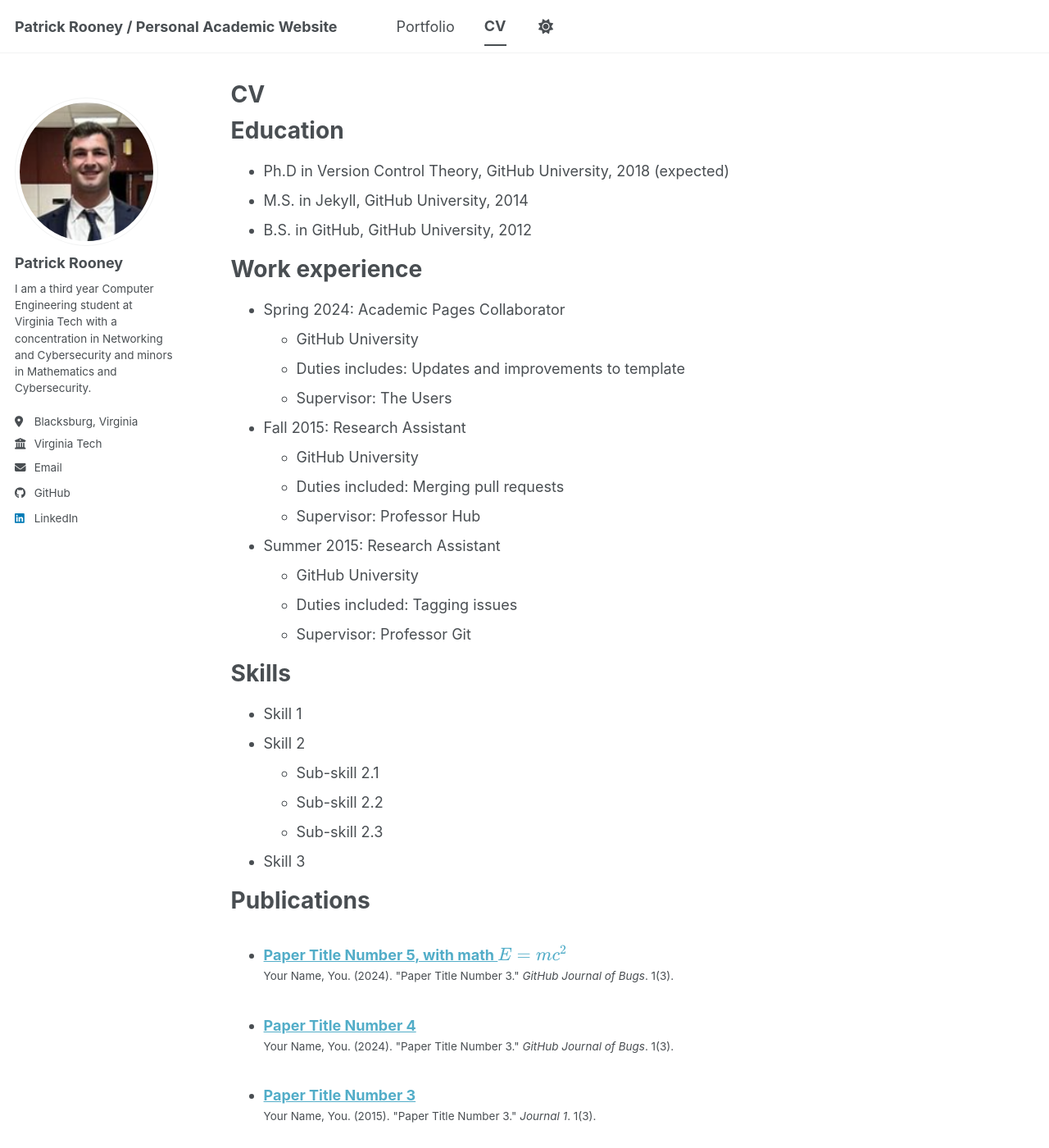
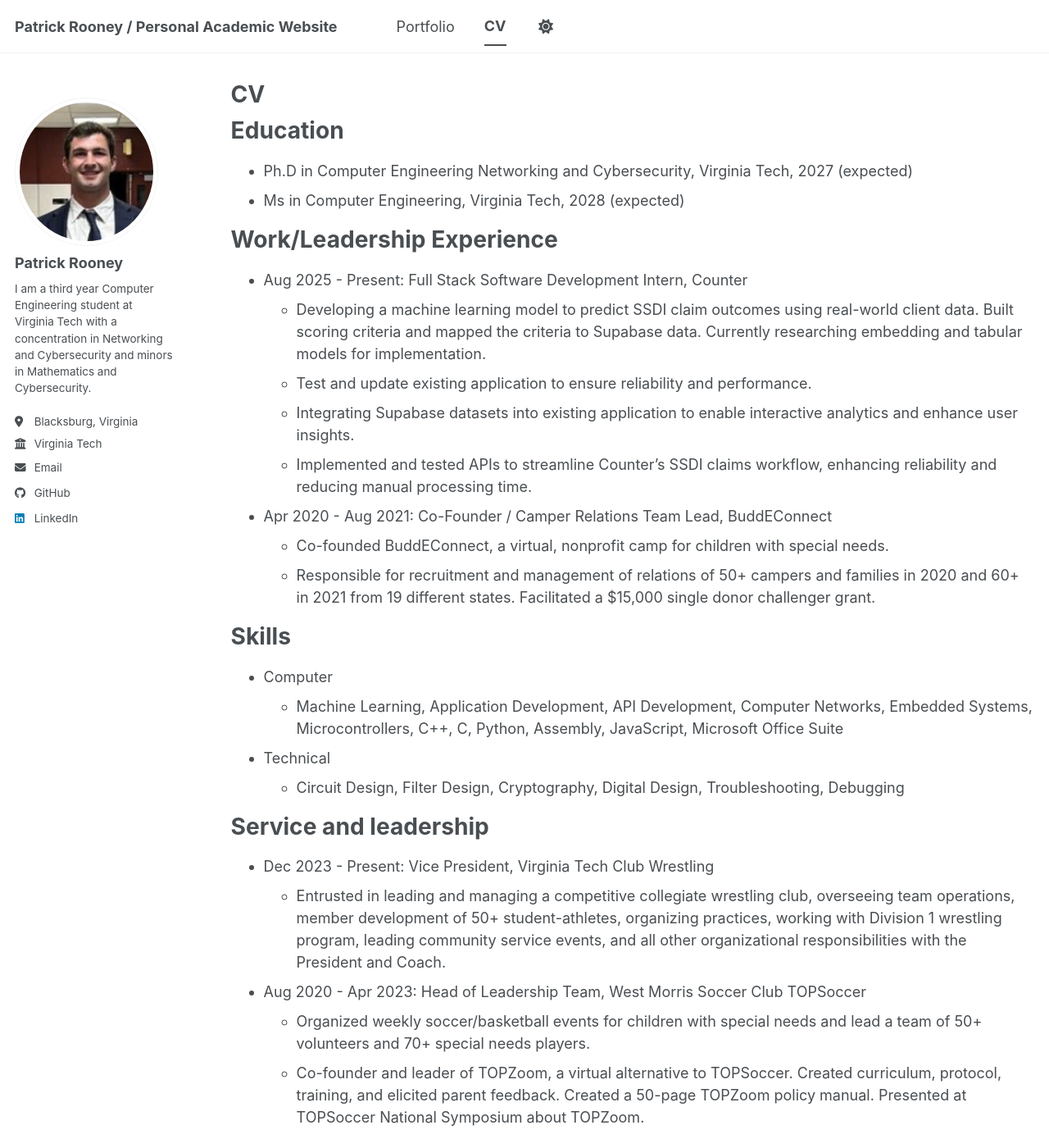
Before and after one commit to patrickrooney25/patrickrooney25.github.io, a Jekyll site: the page built from _pages/cv.md, in a window 1280 px wide and 1400 px high. Shown: the whole window at 82% size. Built offline with Jekyll 4.4.1, drawn with Linux system fonts in a browser that asks for light colours; a script bundle is joined from its source files by our own code; library files that are not in the unit come from our copies; some of the changed text lies outside the part shown.

Commit message:
Inserted all resume information

```diff
--- a/_pages/cv.md
+++ b/_pages/cv.md
@@ -11,54 +11,40 @@ redirect_from:
 
 Education
 ======
-* Ph.D in Version Control Theory, GitHub University, 2018 (expected)
-* M.S. in Jekyll, GitHub University, 2014
-* B.S. in GitHub, GitHub University, 2012
+* Ph.D in Computer Engineering Networking and Cybersecurity, Virginia Tech, 2027 (expected)
+* Ms in Computer Engineering, Virginia Tech, 2028 (expected)
 
-Work experience
+Work/Leadership Experience
 ======
-* Spring 2024: Academic Pages Collaborator
-  * GitHub University
-  * Duties includes: Updates and improvements to template
-  * Supervisor: The Users
+* Aug 2025 - Present: Full Stack Software Development Intern, Counter
+  * Developing a machine learning model to predict SSDI claim outcomes using real-world client data. Built scoring criteria and
+  mapped the criteria to Supabase data. Currently researching embedding and tabular models for implementation.
+  * Test and update existing application to ensure reliability and performance.
+  * Integrating Supabase datasets into existing application to enable interactive analytics and enhance user insights.
+  * Implemented and tested APIs to streamline Counter's SSDI claims workflow, enhancing reliability and reducing manual
+  processing time.
 
-* Fall 2015: Research Assistant
-  * GitHub University
-  * Duties included: Merging pull requests
-  * Supervisor: Professor Hub
-
-* Summer 2015: Research Assistant
-  * GitHub University
-  * Duties included: Tagging issues
-  * Supervisor: Professor Git
+* Apr 2020 - Aug 2021: Co-Founder / Camper Relations Team Lead, BuddEConnect
+  * Co-founded BuddEConnect, a virtual, nonprofit camp for children with special needs.
+  * Responsible for recruitment and management of relations of 50+ campers and families in 2020 and 60+ in 2021 from 19 different
+  states. Facilitated a $15,000 single donor challenger grant.
 
 Skills
 ======
-* Skill 1
-* Skill 2
-  * Sub-skill 2.1
-  * Sub-skill 2.2
-  * Sub-skill 2.3
-* Skill 3
-
-Publications
-======
-  <ul>{% for post in site.publications reversed %}
-    {% include archive-single-cv.html %}
-  {% endfor %}</ul>
-
-Talks
-======
-  <ul>{% for post in site.talks reversed %}
-    {% include archive-single-talk-cv.html  %}
-  {% endfor %}</ul>
-
-Teaching
-======
-  <ul>{% for post in site.teaching reversed %}
-    {% include archive-single-cv.html %}
-  {% endfor %}</ul>
+* Computer
+  *  Machine Learning, Application Development, API Development, Computer Networks, Embedded Systems, Microcontrollers, C++, C, Python, Assembly, JavaScript, Microsoft Office Suite
+* Technical
+  * Circuit Design, Filter Design, Cryptography, Digital Design, Troubleshooting, Debugging
 
 Service and leadership
 ======
-* Currently signed in to 43 different slack teams
+* Dec 2023 - Present: Vice President, Virginia Tech Club Wrestling
+  * Entrusted in leading and managing a competitive collegiate wrestling club, overseeing team operations, member development of
+  50+ student-athletes, organizing practices, working with Division 1 wrestling program, leading community service events, and all
+  other organizational responsibilities with the President and Coach.
+
+* Aug 2020 - Apr 2023: Head of Leadership Team, West Morris Soccer Club TOPSoccer
+  * Organized weekly soccer/basketball events for children with special needs and lead a team of 50+ volunteers and 70+ special
+  needs players.
+  * Co-founder and leader of TOPZoom, a virtual alternative to TOPSoccer. Created curriculum, protocol, training, and elicited
+  parent feedback. Created a 50-page TOPZoom policy manual. Presented at TOPSoccer National Symposium about TOPZoom.
--- a/_portfolio/portfolio-2.html
+++ b/_portfolio/portfolio-2.html
@@ -1,6 +1,6 @@
 ---
-title: "Portfolio item number 2"
-excerpt: "Short description of portfolio item number 2 <br/><img src='/images/500x300.png'>"
+title: "16-Bit CPU"
+excerpt: "Short description of project <br/><img src='/images/500x300.png'>"
 collection: portfolio
 ---
 
```
Also changed, not shown: _portfolio/portfolio-1.md (+2 -2 lines).
